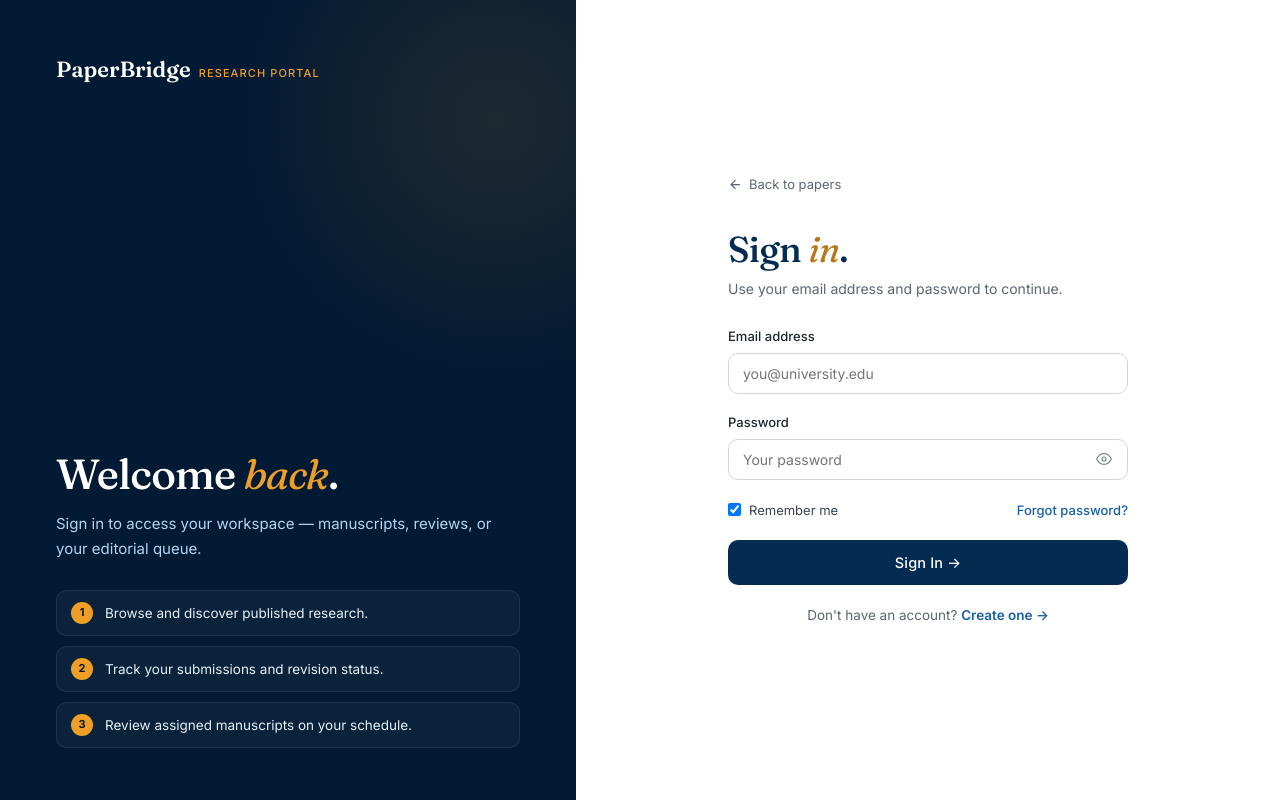
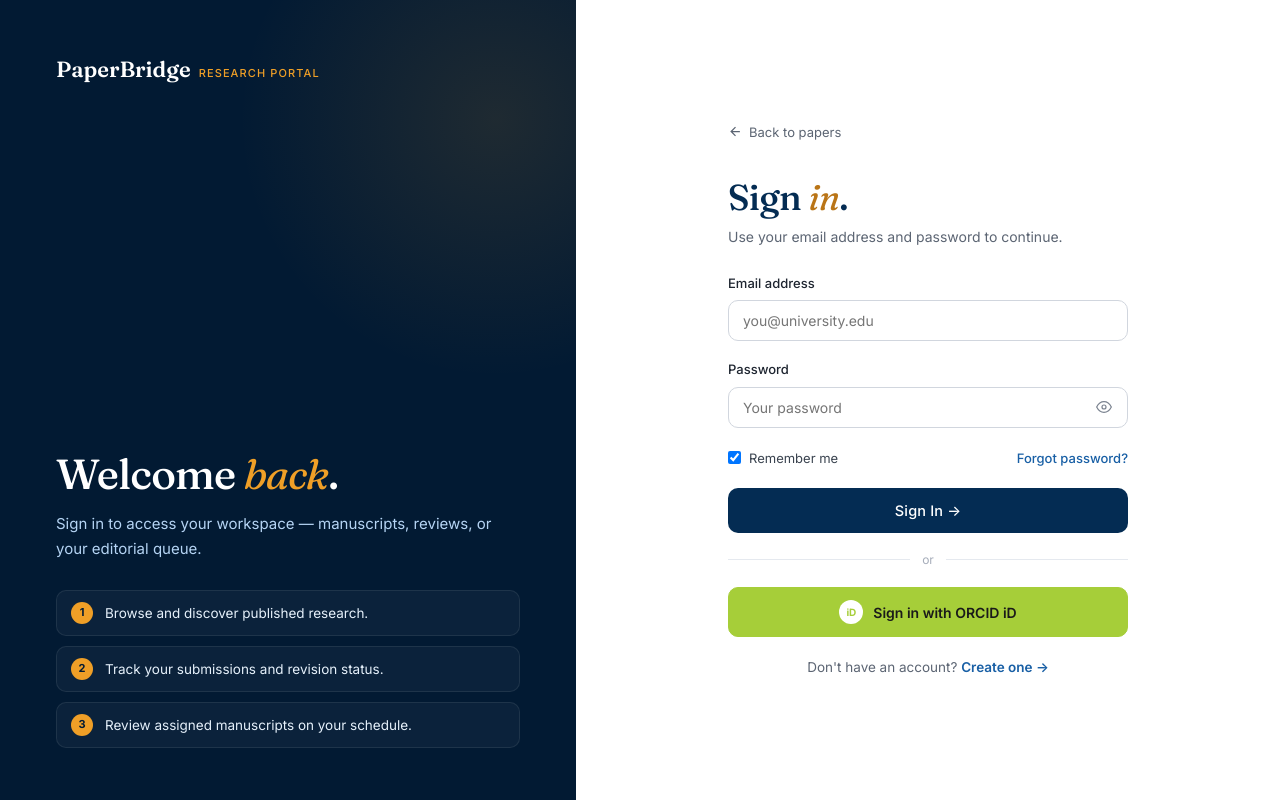
Before and after one commit to Ash-CS2000/FYP, a React (Vite) app in the folder frontend/: page /login in a window 1280 px wide. Built offline with nearby package versions, Linux system fonts and the light colour scheme.

Commit message:
Modified login page

```diff
--- a/frontend/src/pages/LoginPage.jsx
+++ b/frontend/src/pages/LoginPage.jsx
@@ -33,6 +33,19 @@ export default function LoginPage() {
   const [error, setError]       = useState('');
   const [loading, setLoading]   = useState(false);
   const navigate  = useNavigate();
+
+  async function handleOrcidClick() {
+    setError('');
+    try {
+      const res  = await fetch(`${API_URL}/api/users/orcid/url/`);
+      const data = await res.json();
+      if (!res.ok) throw new Error('Could not initiate ORCID sign-in.');
+      sessionStorage.setItem('orcid_state', data.state);
+      window.location.href = data.auth_url;
+    } catch (err) {
+      setError(err.message);
+    }
+  }
   const location  = useLocation();
   const justRegistered = location.state?.registered;
 
@@ -97,6 +110,11 @@ export default function LoginPage() {
         .auth-switch { text-align:center; font-size:13.5px; color:var(--ink-600); margin-top:20px; }
         .auth-error   { background:var(--red-50); border:1px solid #f5c6c6; border-radius:var(--r-md); padding:11px 14px; margin-bottom:16px; font-size:13px; color:var(--red-700); }
         .auth-success { background:var(--teal-50); border:1px solid #a8dcc8; border-radius:var(--r-md); padding:11px 14px; margin-bottom:16px; font-size:13px; color:var(--teal-800); }
+        .divider { display:flex; align-items:center; gap:12px; margin:18px 0; color:var(--ink-400); font-size:12px; }
+        .divider::before, .divider::after { content:""; flex:1; height:1px; background:var(--ink-200); }
+        .orcid-btn { width:100%; display:flex; align-items:center; justify-content:center; gap:10px; padding:12px; border:1.5px solid #a6ce39; border-radius:var(--r-md); background:#a6ce39; color:#1a1a1a; font-size:14px; font-weight:600; cursor:pointer; transition:all var(--t-fast); }
+        .orcid-btn:hover { background:#91b82e; border-color:#91b82e; transform:translateY(-1px); box-shadow:0 4px 12px rgba(166,206,57,0.35); }
+        .orcid-badge { width:24px; height:24px; border-radius:50%; background:#fff; display:inline-flex; align-items:center; justify-content:center; font-size:10px; font-weight:700; color:#a6ce39; flex-shrink:0; letter-spacing:-0.02em; }
         @media(max-width:900px){ .auth-page{grid-template-columns:1fr;} .auth-brand{display:none;} .auth-form-side{padding:40px 24px;} }
       `}</style>
 
@@ -188,6 +206,13 @@ export default function LoginPage() {
             </button>
           </form>
 
+          <div className="divider">or</div>
+
+          <button type="button" className="orcid-btn" onClick={handleOrcidClick}>
+            <span className="orcid-badge">iD</span>
+            Sign in with ORCID iD
+          </button>
+
           <p className="auth-switch">
             Don't have an account?{' '}
             <Link to="/register" className="auth-anchor" style={{ fontWeight: 600 }}>Create one →</Link>
```
